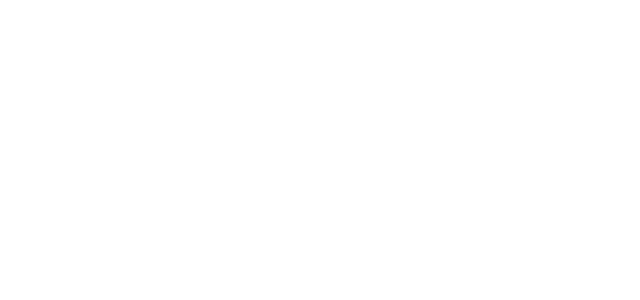
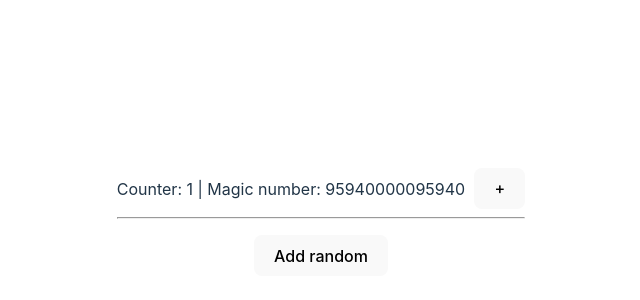
Before and after one commit to SammyCodee/React-TS-Portfolio, a React (Vite) app: page /useMemoConcepts in a window 1280 px wide. Before the commit this address had no page. Shown: the part 178-478 px from the top of the page, without its empty margins (319-959 px from the left). Built offline with nearby package versions, Linux system fonts and the light colour scheme; a web font is replaced by a local one.

Commit message:
feat: develop the useCallback and useMemo usage

```diff
--- a/src/pages/main/Main.tsx
+++ b/src/pages/main/Main.tsx
@@ -23,6 +23,8 @@ const getPostLabel = "Get Post API";
 const goToAdmin = "Admin";
 const goToHome = "Home";
 const goToUsers = "Users";
+const goToUseCallbackConcepts = "UseCallback Concepts";
+const goToUseMemoConcepts = "UseMemo Concepts";
 const goToChapterOne = "Chapter One";
 const goToChapterTwo = "Chapter Two";
 const goToChapterThree = "Chapter Three";
@@ -33,6 +35,8 @@ const routes = {
     home: "/home",
     admin: "/admin",
     users: "/users",
+    useCallbackConcepts: "/useCallbackConcepts",
+    useMemoConcepts: "/useMemoConcepts",
     chapterOne: "/chapterOne",
     chapterTwo: "/chapterTwo",
     chapterThree: "/chapterThree",
@@ -233,6 +237,20 @@ const Main = () => {
                         goToRoute("/users");
                     }}
                 />
+
+                <BasicButton
+                    label={goToUseCallbackConcepts}
+                    eventHandler={() => {
+                        goToRoute("/useCallbackConcepts");
+                    }}
+                />
+
+                <BasicButton
+                    label={goToUseMemoConcepts}
+                    eventHandler={() => {
+                        goToRoute("/useMemoConcepts");
+                    }}
+                />
             </Box>
 
             <Box sx={{ bgcolor: "#FF5733", height: "50vh" }}>
--- /dev/null
+++ b/src/pages/useCallback-concepts/UseCallbackConcepts.tsx
@@ -0,0 +1,65 @@
+/* eslint-disable no-trailing-spaces */
+/* eslint-disable react/display-name */
+/* eslint-disable @typescript-eslint/explicit-function-return-type */
+/* eslint-disable @typescript-eslint/indent */
+/* eslint-disable @typescript-eslint/keyword-spacing */
+import { memo, useCallback, useState } from 'react'
+
+interface NumbersType {
+    nums: number[]
+    addRandom: () => void
+}
+
+const Numbers = memo(({
+    nums,
+    addRandom
+}: NumbersType) => {
+    console.log('Numbers rendered')
+
+    return(
+        <div>
+            <ul>
+                {
+                    nums.map((num, index) => (
+                        <li key={index}>{num}</li>
+                    ))
+                }
+            </ul>
+            <button onClick={addRandom}>Add random</button>
+        </div>
+    )
+})
+
+const UseCallbackConcepts = () => {
+    const [nums, setNums] = useState<number[]>([])
+    const [count, setCount] = useState(0)
+    const increaseCounter = () => {
+        setCount(count + 1)
+    }
+
+    /**
+     * Everytime the UseCallbackConcepts component re-renders, it will re-creates a function reference
+     * for the addRandom callback.
+     *
+     * Number component gets re-render since the props are different!
+     *
+     * As a solution: Wrap addRandom with useCallback
+     */
+    const addRandom = useCallback(() => {
+        let randNum = Math.floor((Math.random() * 1000, 10))
+        setNums([...nums, randNum])
+    }, [nums])
+
+    return(
+        <div>
+            <div>
+                Count: {count} &nbsp;
+                <button onClick={increaseCounter}>+</button>
+            </div>
+            <hr />
+            <Numbers nums={nums} addRandom={addRandom} />
+        </div>
+    )
+}
+
+export default UseCallbackConcepts
--- /dev/null
+++ b/src/pages/useCallback-concepts/index.ts
@@ -0,0 +1 @@
+export { default as UseCallbackConcepts } from './UseCallbackConcepts'
--- /dev/null
+++ b/src/pages/useMemo-concepts/UseMemoConcepts.tsx
@@ -0,0 +1,62 @@
+/* eslint-disable no-trailing-spaces */
+/* eslint-disable react/display-name */
+/* eslint-disable @typescript-eslint/explicit-function-return-type */
+/* eslint-disable @typescript-eslint/indent */
+/* eslint-disable @typescript-eslint/keyword-spacing */
+
+import { useState, useMemo } from 'react'
+
+function calculateMagicNumber (n: number) {
+    console.log('Costly calculation triggered.')
+    let num = 1
+    for (let i = 0; i < n + 1000000000; i++) {
+        num += 123000
+    }
+    return Math.floor(num - num * 0.22)
+}
+
+export default function UseMemoConcepts () {
+    const [nums, setNums] = useState<number[]>([])
+    const [count, setCount] = useState<number>(1)
+    const increaseCounter = () => {
+      setCount(count + 1)
+    }
+
+    /**
+     * Magic number will be calculated based on the count value
+     *
+     * When user click the addRandom function, it will add a new random number to the nums list
+     *
+     * Calculate magic number is costly, will feel delay
+     *
+     * A hidden issue: add random button works so slowly as it triggers a mandatory re-render
+     * which triggers the calculateMagicNumber
+     *
+     * Solution: wrap calculateMagicNumber with useMemo, so React use a cache value when
+     * UseMemoConcepts re-renders via the add random button click
+     */
+    const addRandom = () => {
+        let randNum = Math.floor((Math.random() * 1000))
+        setNums([...nums, randNum])
+    }
+
+    const magicNum = useMemo(() => calculateMagicNumber(count), [count])
+    console.log('magicNum: ', magicNum)
+    return(
+        <div>
+            <div>
+                Counter: {count} | Magic number: {magicNum} &nbsp;
+                <button onClick={increaseCounter}>+</button>
+            </div>
+            <hr />
+            <div>
+                <ul>
+                    {nums.map((num, index) => (
+                        <li key={index}>{num}</li>
+                    ))}
+                </ul>
+                <button onClick={addRandom}>Add random</button>
+            </div>
+        </div>
+    )
+}
--- /dev/null
+++ b/src/pages/useMemo-concepts/index.ts
@@ -0,0 +1 @@
+export { default as UseMemoConcepts } from './UseMemoConcepts'
--- a/src/routes/root.tsx
+++ b/src/routes/root.tsx
@@ -2,16 +2,21 @@
 import * as React from "react";
 import { Routes, Route } from "react-router-dom";
 import { Main } from "pages/main";
+import { UseCallbackConcepts } from "pages/useCallback-concepts";
+import { Login } from "pages/login";
 import { ChapterOne } from "pages/advance-concepts/chapter-1";
-import { Login } from "pages/login";
 import { ChapterThree } from "pages/advance-concepts/chapter-3";
 import { ChapterTwo } from "pages/advance-concepts/chapter-2";
+import { UseMemoConcepts } from "pages/useMemo-concepts";
+
 
 const RootRoute = () => {
     return (
         <Routes>
             <Route path="/" element={<Login />} />
             <Route path="/main" element={<Main />} />
+            <Route path="/useCallbackConcepts" element={<UseCallbackConcepts />} />
+            <Route path="/useMemoConcepts" element={<UseMemoConcepts />} />
             <Route path="/chapterOne" element={<ChapterOne />} />
             <Route path="/chapterTwo" element={<ChapterTwo />} />
             <Route path="/chapterThree" element={<ChapterThree />} />
```
Also changed, not shown: .eslintrc.json.
